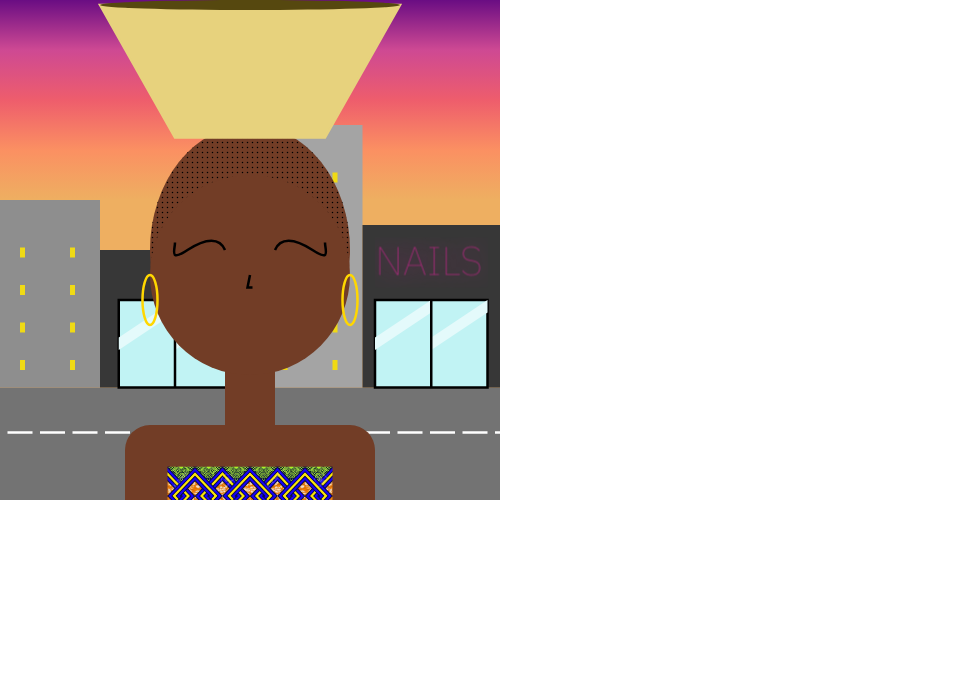
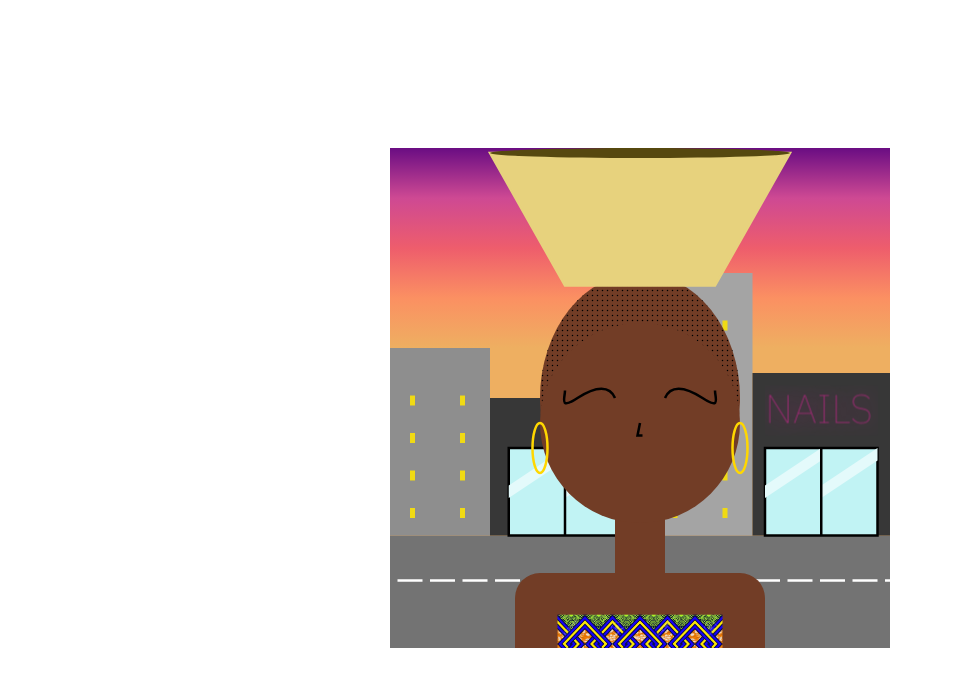
Before and after one commit to AyibaC/african_highway, a plain HTML site: page index.html in a window 1280 px wide. Shown: the whole page, without its empty margins (0-953 px from the left). Drawn offline with nearby package versions, Linux system fonts and the light colour scheme.

Commit message:
centred body

```diff
--- a/styles.css
+++ b/styles.css
@@ -1,6 +1,21 @@
 /* #top {
   background-image: url("https://media.istockphoto.com/vectors/kente-cloth-seamless-pattern-vector-id1073431744");
 } */
+
+
+html, body {
+    height: 100%;
+}
+
+html {
+    display: table;
+    margin: auto;
+}
+
+body {
+    display: table-cell;
+    vertical-align: middle;
+}
 
 svg {
   background: linear-gradient(
```
